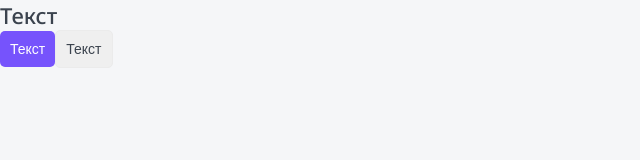
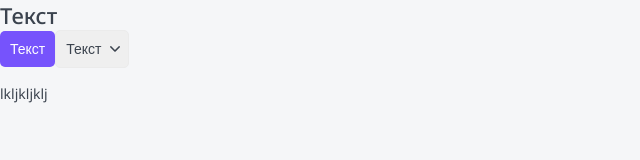
Before and after one commit to andreysulymka/Next-TypeScript, a Next.js app in the folder top-app/: page / in a window 1280 px wide. Shown: the top 160 px of the page, without its empty margins (0-640 px from the left). Built offline with nearby package versions, Linux system fonts and the light colour scheme.

Commit message:
add all Button component and begin Ptag component

```diff
--- a/top-app/app/components/Button/Button.module.css
+++ b/top-app/app/components/Button/Button.module.css
@@ -35,3 +35,19 @@
     color: var(--white);
     background-color: var(--primary);
 }
+
+.arrow {
+    display: inline-block;
+
+    margin-left: 10px;
+}
+
+.down {
+    transition: all 0.2s;
+    transform: rotate(90deg);
+}
+
+.primary svg,
+ .ghost:hover svg {
+    fill: var(--white);
+}
--- a/top-app/app/components/Button/Button.props.ts
+++ b/top-app/app/components/Button/Button.props.ts
@@ -3,7 +3,8 @@ import {ButtonHTMLAttributes, DetailedHTMLProps, ReactNode} from 'react'
 
 interface ButtonProps extends DetailedHTMLProps<ButtonHTMLAttributes<HTMLButtonElement>, HTMLButtonElement> {
     children: ReactNode,
-    appearance: 'primary' | 'ghost'
+    appearance: 'primary' | 'ghost';
+    arrow?: 'right'| 'down'| 'none'
 }
 
 export default ButtonProps
--- a/top-app/app/components/Button/Button.tsx
+++ b/top-app/app/components/Button/Button.tsx
@@ -1,8 +1,9 @@
 import styles from './Button.module.css'
 import ButtonProps from "./Button.props";
 import cn from 'classnames';
+import ArrowIcon from './Arrow.svg'
 
-const Button = ({appearance, children, className, ...props}: ButtonProps): JSX.Element => {
+const Button = ({appearance, arrow = 'none', children, className, ...props}: ButtonProps): JSX.Element => {
     return (
         <button className={cn(styles.button, className, {
             [styles.primary]: appearance == 'primary',
@@ -10,6 +11,12 @@ const Button = ({appearance, children, className, ...props}: ButtonProps): JSX.E
         })}
         {...props}>
             {children}
+            {arrow != 'none' && <span className={cn(styles.arrow, {
+                [styles.down]: arrow == 'down',
+                [styles.right]: arrow == 'right'
+            })}>
+            <ArrowIcon/>
+            </span>}
         </button>
     )
 }
--- /dev/null
+++ b/top-app/app/components/Ptag/Ptag.module.css
@@ -0,0 +1,16 @@
+/* stylelint-disable indentation */
+.p {}
+
+.m {
+    font-size: 14px;
+    line-height: 24px;
+}
+
+.l {
+    font-size: 16px;
+}
+
+.xl {
+    font-size: 18px;
+    line-height: 29px;
+}
--- /dev/null
+++ b/top-app/app/components/Ptag/Ptag.tsx
@@ -0,0 +1,17 @@
+import PtagProps from "./Ptag.props";
+import styles from './Ptag.module.css'
+import cn from 'classnames'
+
+const Ptag = ({children, height = 'm' }:PtagProps):JSX.Element => {
+    return (
+        <p className={cn(styles.p, {
+            [styles.m]: height == 'm',
+            [styles.l]: height == 'l',
+            [styles.xl]: height == 'xl'
+        })}>
+        {children}
+        </p>
+ )
+}
+
+export default Ptag;
--- a/top-app/app/components/index.ts
+++ b/top-app/app/components/index.ts
@@ -1,2 +1,3 @@
 export * from './Htag/Htag';
-export * from './Button/Button'
+export * from './Button/Button';
+export * from './Ptag/Ptag'
--- a/top-app/app/page.tsx
+++ b/top-app/app/page.tsx
@@ -1,5 +1,7 @@
 import Button from "./components/Button/Button";
 import Htag from "./components/Htag/Htag";
+import Ptag from "./components/Ptag/Ptag";
+
 
 
 export default function Home() {
@@ -7,7 +9,8 @@ export default function Home() {
     <>
       <Htag tag='h2'>Текст</Htag>
       <Button appearance="primary">Текст</Button>
-      <Button appearance="ghost">Текст</Button>
+      <Button appearance="ghost" arrow="down">Текст</Button>
+      <Ptag>lkljkljklj</Ptag>
     </>
   )
 }
--- a/top-app/next.config.js
+++ b/top-app/next.config.js
@@ -1,4 +1,13 @@
 /** @type {import('next').NextConfig} */
-const nextConfig = {}
+const nextConfig = {
+  webpack(config) {
+    config.module.rules.push({
+      test: /\.svg$/,
+      use: ["@svgr/webpack"],
+    });
+
+    return config;
+  },
+};
 
 module.exports = nextConfig
--- a/top-app/package.json
+++ b/top-app/package.json
@@ -17,6 +17,7 @@
     "react-dom": "^18"
   },
   "devDependencies": {
+    "@svgr/webpack": "^8.1.0",
     "@types/node": "^20",
     "@types/react": "^18",
     "@types/react-dom": "^18",
```
Also changed, not shown: top-app/app/components/Ptag/Ptag.props.ts (added, +8 -0 lines), top-app/app/components/Button/Arrow.svg (added), 1 other file (tests, documents, lock files or other folders).
